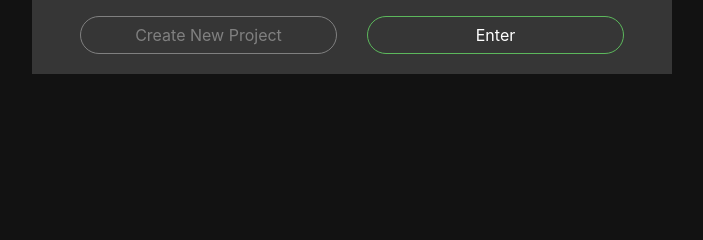
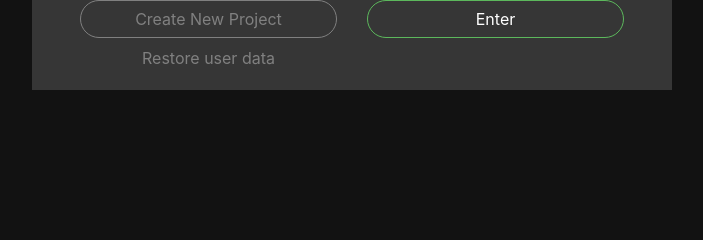
Before and after one commit to vaidasal/AnalyserX, a Flask app: page / in a window 1280 px wide. Shown: the part 546-786 px from the top of the page, without its empty margins (288-991 px from the left). Run offline with Flask 2, Linux system fonts and the light colour scheme; data that the repository does not hold is empty; some libraries are stand-ins or nearby versions.

Commit message:
added import button

```diff
--- a/analyser/templates/index.html
+++ b/analyser/templates/index.html
@@ -17,13 +17,13 @@
             <form action="" method="post">
               {{ form.hidden_tag() }}
               {{ form.project_name(class="custom-select text-white") }}
-
               <div class="mt-3">
                 <div class="row">
                   <div class="col-6">
-                    <a class="btn btn-outline-secondary btn-block" href="{{ url_for('new_project') }}" style="border-color: grey; color: grey;">Create New Project</a>
+                    <a class="btn btn-outline-secondary btn-block mb-2" href="{{ url_for('new_project') }}" style="border-color: grey; color: grey;">Create New Project</a>
+                    <a style="color: grey;" class="d-flex justify-content-center" href="{{ url_for('importData') }}" >Restore user data</a>
                   </div>
-                  <div class="col-6">
+                  <div class="col-6 mb-2">
                     {{ form.submit(class="btn btn-outline-success btn-block", style="color:white; border-color: #5cb85c;" ) }}
                   </div>
                 </div>
```
